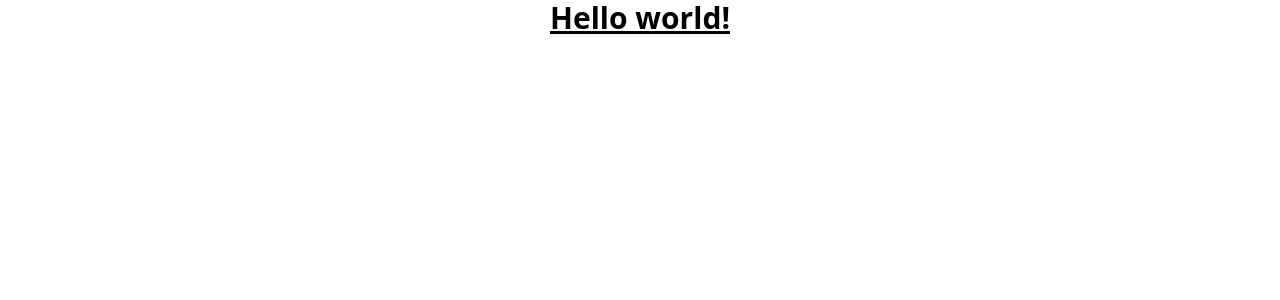
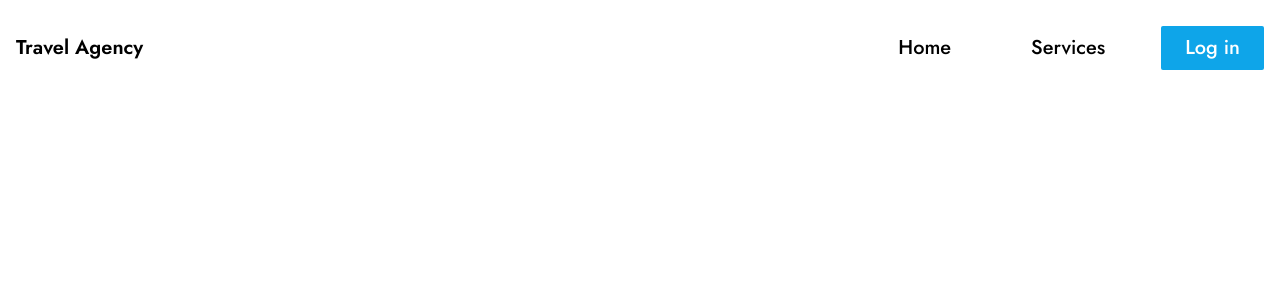
Before and after one commit to mukutdev/urban-travel-client, a React (Create React App) app: page / in a window 1280 px wide. Shown: the top 300 px of the page. Built offline with nearby package versions, Linux system fonts and the light colour scheme.

Commit message:
header-added

```diff
--- a/src/App.css
+++ b/src/App.css
@@ -1,38 +1,5 @@
-.App {
-  text-align: center;
+@import url("https://fonts.googleapis.com/css2?family=Jost:wght@400;500;600;700&display=swap");
+
+body {
+  font-family: "Jost", sans-serif;
 }
-
-.App-logo {
-  height: 40vmin;
-  pointer-events: none;
-}
-
-@media (prefers-reduced-motion: no-preference) {
-  .App-logo {
-    animation: App-logo-spin infinite 20s linear;
-  }
-}
-
-.App-header {
-  background-color: #282c34;
-  min-height: 100vh;
-  display: flex;
-  flex-direction: column;
-  align-items: center;
-  justify-content: center;
-  font-size: calc(10px + 2vmin);
-  color: white;
-}
-
-.App-link {
-  color: #61dafb;
-}
-
-@keyframes App-logo-spin {
-  from {
-    transform: rotate(0deg);
-  }
-  to {
-    transform: rotate(360deg);
-  }
-}
--- a/src/App.js
+++ b/src/App.js
@@ -1,11 +1,11 @@
+import { RouterProvider } from 'react-router-dom';
 import './App.css';
+import { router } from './Routes/Routes';
 
 function App() {
   return (
     <div className="App">
-       <h1 className="text-3xl font-bold underline">
-      Hello world!
-    </h1>
+          <RouterProvider router={router}></RouterProvider>
     </div>
   );
 }
--- /dev/null
+++ b/src/Layout/Main.js
@@ -0,0 +1,16 @@
+import React from 'react';
+import { Outlet } from 'react-router-dom';
+import Footer from '../Shared/Footer/Footer';
+import Header from '../Shared/Header/Header';
+
+const Main = () => {
+    return (
+        <div>
+            <Header />
+            <Outlet/>
+            <Footer/>
+        </div>
+    );
+};
+
+export default Main;
--- /dev/null
+++ b/src/Routes/Routes.js
@@ -0,0 +1,31 @@
+import { createBrowserRouter } from "react-router-dom";
+import Main from "../Layout/Main";
+import Home from "../pages/Home/Home";
+import Login from "../pages/Login/Login";
+import Register from "../pages/Register/Register";
+import Services from "../pages/Services/Services";
+
+export const router = createBrowserRouter([
+    {
+        path :'/',
+        element : <Main />,
+        children :[
+            {
+                path:'/',
+                element:<Home />,
+            },
+            {
+                path:'/services',
+                element:<Services />,
+            },
+            {
+                path: 'login',
+                element:<Login />,
+            },
+            {
+                path:'/register',
+                element:<Register />,
+            }
+        ]
+    }
+])
--- /dev/null
+++ b/src/Shared/Footer/Footer.js
@@ -0,0 +1,11 @@
+import React from 'react';
+
+const Footer = () => {
+    return (
+        <div>
+
+        </div>
+    );
+};
+
+export default Footer;
--- /dev/null
+++ b/src/Shared/Header/Header.js
@@ -0,0 +1,47 @@
+import { Navbar } from "flowbite-react";
+import React from "react";
+import { Link, NavLink } from "react-router-dom";
+
+const Header = () => {
+  const activeClass = {
+    backgroundColor: "#ea580c",
+    color: "#fff",
+  };
+
+  return (
+    <div className="container mx-auto py-4">
+      <Navbar fluid={true} rounded={true}>
+        <Link
+          to={"/"}
+          className="self-center whitespace-nowrap text-xl font-semibold dark:text-white"
+        >
+          Travel Agency
+        </Link>
+        <Navbar.Toggle />
+        <Navbar.Collapse>
+          <NavLink
+            className="text-xl font-medium px-6 py-2"
+            to={"/"}
+          >
+            Home
+          </NavLink>
+          <NavLink
+            style={({ isActive }) => (isActive ? activeClass : undefined)}
+            className="text-xl font-medium px-6 py-2 rounded-sm"
+            to={"/services"}
+          >
+            Services
+          </NavLink>
+          <NavLink
+            className="text-xl font-medium px-6 py-2 bg-sky-500 text-white rounded-sm"
+            to={"/login"}
+          >
+            Log in
+          </NavLink>
+        </Navbar.Collapse>
+      </Navbar>
+    </div>
+  );
+};
+
+export default Header;
--- /dev/null
+++ b/src/context/AuthContext.js
@@ -0,0 +1,11 @@
+import React from 'react';
+
+const AuthContext = () => {
+    return (
+        <div>
+
+        </div>
+    );
+};
+
+export default AuthContext;
--- /dev/null
+++ b/src/pages/Home/Home.js
@@ -0,0 +1,11 @@
+import React from 'react';
+
+const Home = () => {
+    return (
+        <div>
+
+        </div>
+    );
+};
+
+export default Home;
--- /dev/null
+++ b/src/pages/Login/Login.js
@@ -0,0 +1,11 @@
+import React from 'react';
+
+const Login = () => {
+    return (
+        <div>
+
+        </div>
+    );
+};
+
+export default Login;
--- /dev/null
+++ b/src/pages/Register/Register.js
@@ -0,0 +1,11 @@
+import React from 'react';
+
+const Register = () => {
+    return (
+        <div>
+
+        </div>
+    );
+};
+
+export default Register;
--- /dev/null
+++ b/src/pages/Services/Services.js
@@ -0,0 +1,11 @@
+import React from 'react';
+
+const Services = () => {
+    return (
+        <div>
+
+        </div>
+    );
+};
+
+export default Services;
```
Also changed, not shown: src/Routes/PrivateRoute.js (added).
